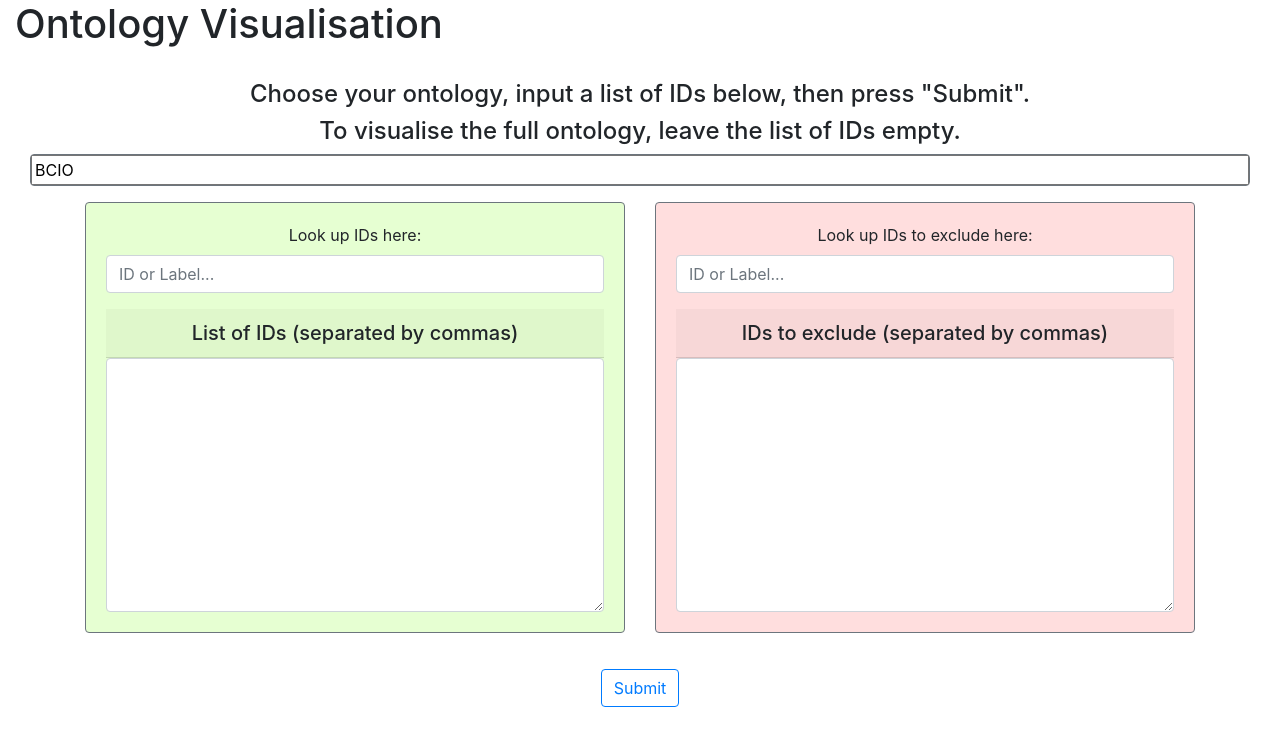
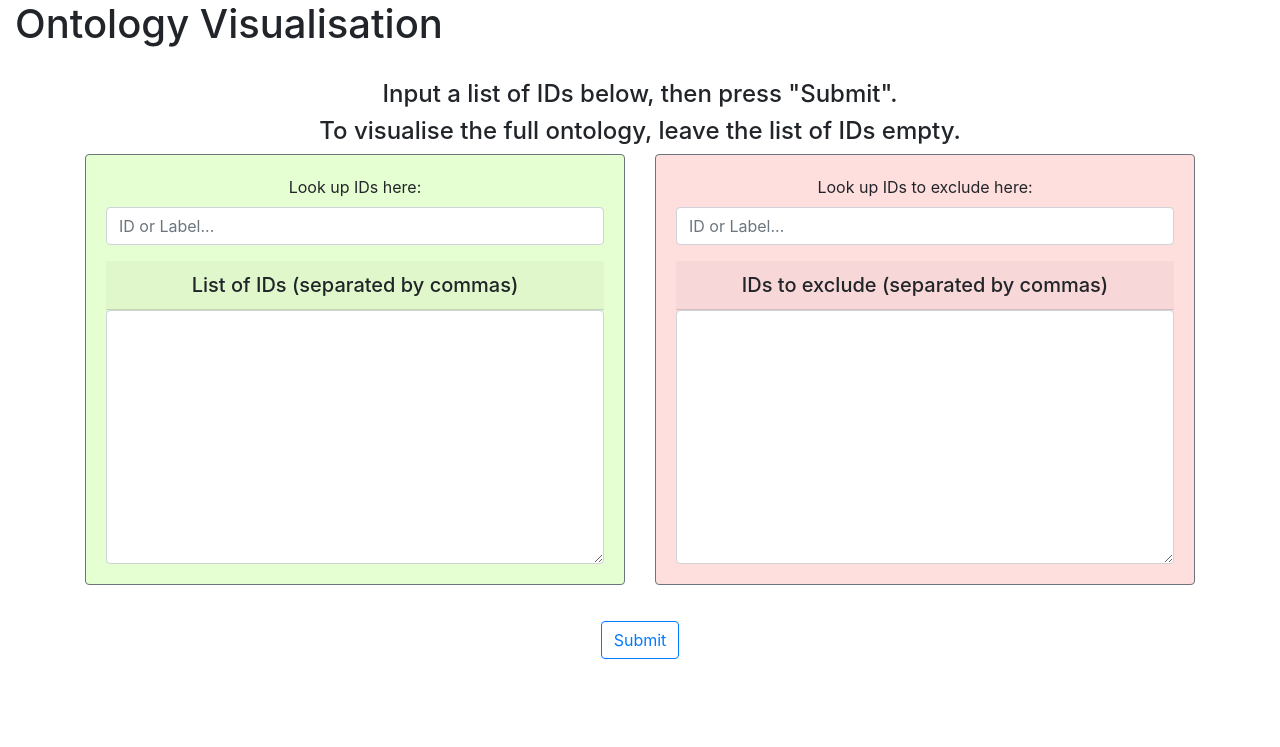
Before and after one commit to ontology-tools/onto-vis, a Flask app: page / in a window 1280 px wide. Shown: the top 747 px of the page. Run offline with Flask 2, Linux system fonts and the light colour scheme; some libraries are stand-ins or nearby versions.

Commit message:
Update BCIOvis

```diff
--- a/templates/index.html
+++ b/templates/index.html
@@ -80,9 +80,9 @@
           <span aria-hidden="true">&times;</span>
         </button>
       </div>
-      <div class="modal-body">
+      <!--<div class="modal-body">
         Please select one or more ontology
-      </div>
+      </div> -->
       <div class="modal-footer">
         <button type="button" class="btn btn-secondary" data-dismiss="modal">Close</button>
       </div>
@@ -90,7 +90,7 @@
   </div>
 </div>
 <h4 style="text-align: center;">
-    Choose your ontology, input a list of IDs below, then press "Submit".
+    Input a list of IDs below, then press "Submit".
 </h4>
 <h4 style="text-align: center;">
     To visualise the full ontology, leave the list of IDs empty.
@@ -100,13 +100,13 @@
     <form  target=”_blank” id="submitText" name="form" method="POST" style="text-align: center;"
     action="/visualise" onsubmit="return required()">
     <div class="col">
-      <div class="card border-secondary mb-3">
-        <!-- <h4>
+      <!--<div class="card border-secondary mb-3">
+         <h4>
           <span class="badge badge-secondary" placeholder="EG: AddictO BCIO" style = "margin-top: 20px;">
               Choice of Ontologies
           </span>
         </h4> -->
-        <input id="ont" value="BCIO" style="hidden" />
+        <input id="repo-text-box" name="repo" value="BCIO" hidden="true" style="display:none;" />
         <!-- <h5 class="card-header">Choice of ontologies</h5>
 
         <div id="ont_div" style=" border-radius: 3px;  padding: 6px 11px; font-size: 24px; text-align: center;">
@@ -114,9 +114,9 @@
           <input id="{{ont}}" type="checkbox" name="{{ont}}" value="{{ont}}" style = "margin: 0px 10px; position: relative; bottom: 3px;" >{{ont}}
           {% endfor %}
           <input id="repo-text-box" name="repo" value="" hidden="true">
-        </div>   -->
+        </div>
       </div>
-    </div>
+    </div>-->
 
     <div class="container">
       <div class="row">
```
